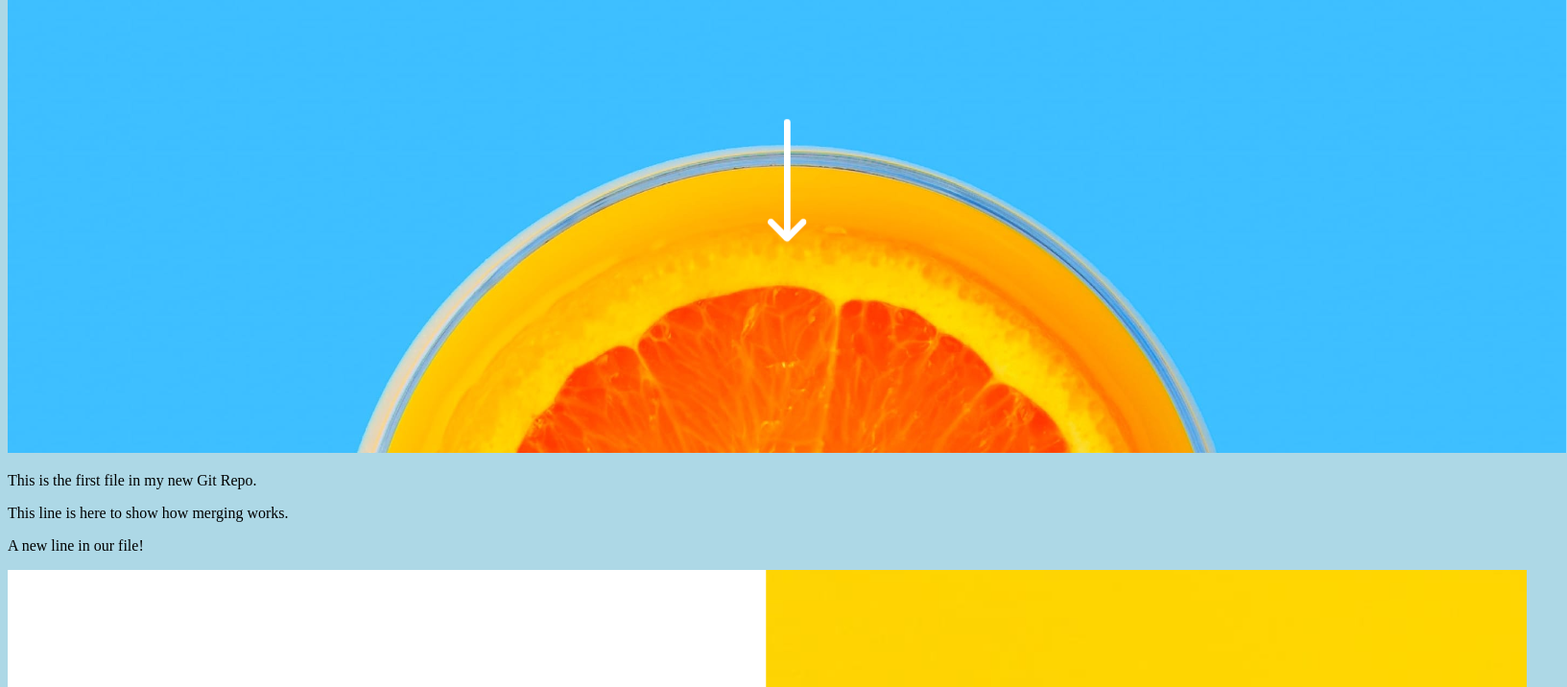
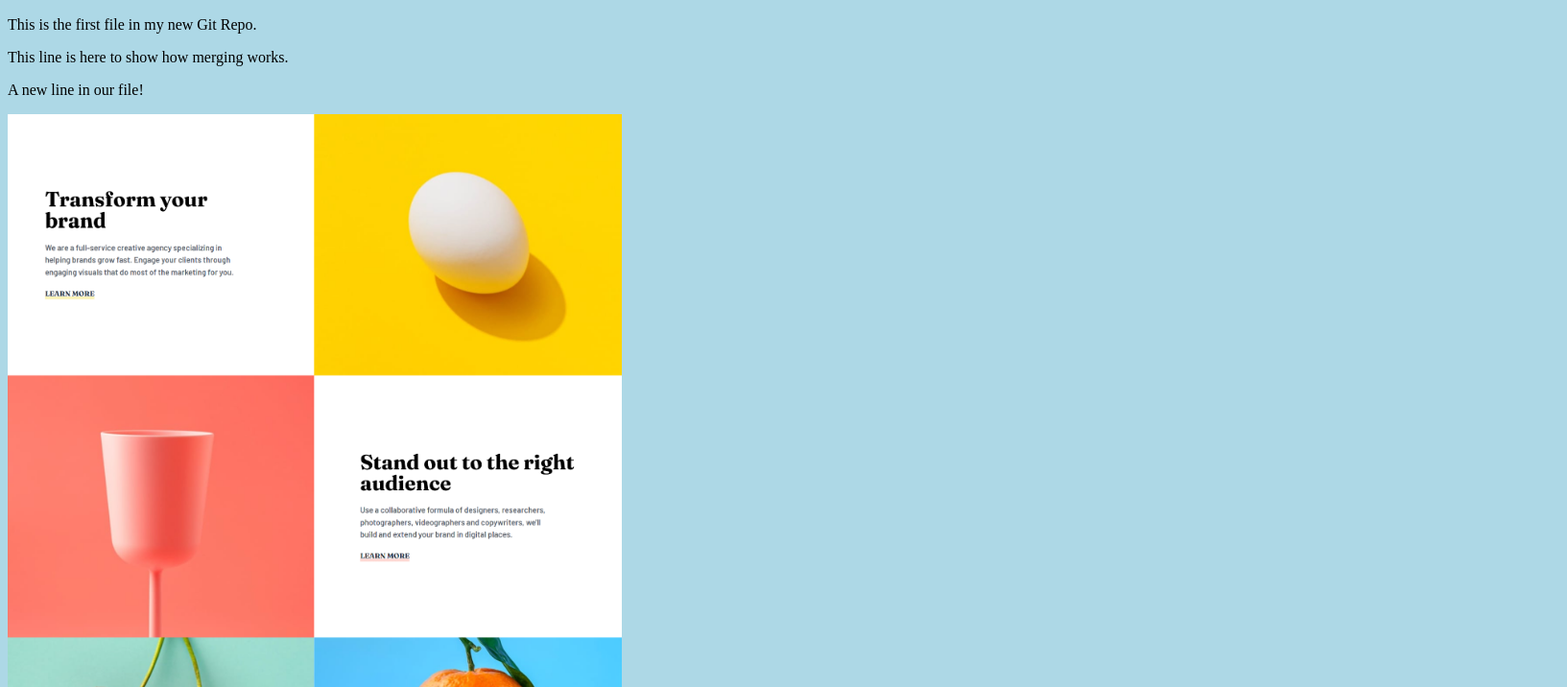
Before and after one commit to stephany247/hello-world, a plain HTML site: page index.html in a window 1280 px wide. Shown: the part 392-1108 px from the top of the page at 96% size, 1633 px wide, since content can reach past the window. Drawn offline with Linux system fonts and the light colour scheme.

Commit message:
Updated index.html. Resized image

```diff
--- a/index.html
+++ b/index.html
@@ -9,10 +9,10 @@
 </head>
 <body>
     <h1>Hello world!</h1>
-    <img src="hello_world.png" alt="Hello world">
+    <img src="hello_world.png" alt="Hello world" style="width:100%;max-width:640px">
     <p>This is the first file in my new Git Repo.</p>
     <p>This line is here to show how merging works.</p>
     <p>A new line in our file!</p>
-    <img src="hello_git.png" alt="Hello git">
+    <img src="hello_git.png" alt="Hello git" style="width:100%;max-width:640px">
 </body>
 </html>
```
